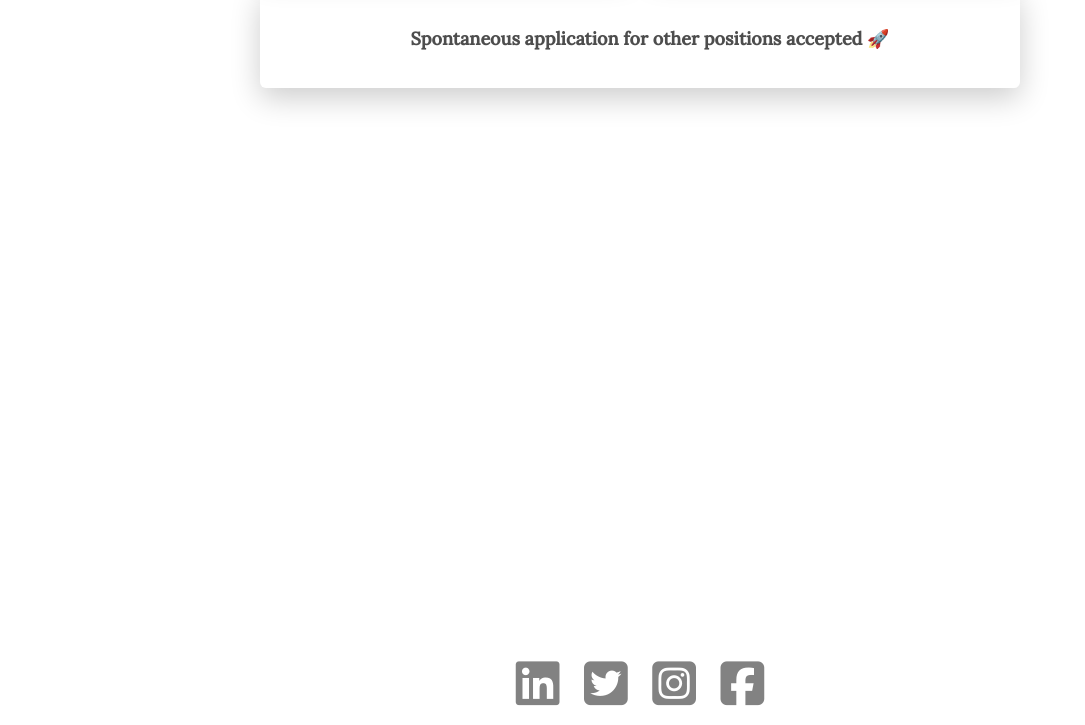
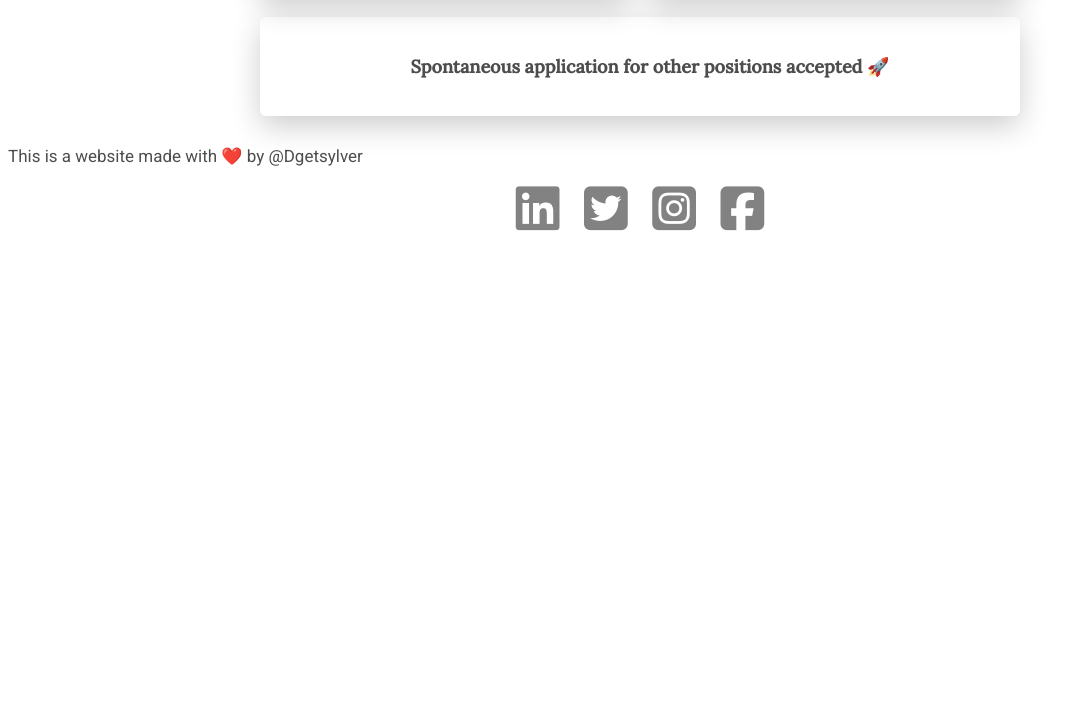
Before and after one commit to Dgetsylver/landing, a plain HTML site: page index.html in a window 1280 px wide. Shown: the part 1222-1947 px from the top of the page, without its empty margins (0-1085 px from the left). After the commit the page ends 1472 px from the top, so only its background shows below. Drawn offline with Linux system fonts and the light colour scheme; a script that the page names is missing.

Commit message:
Update index.html

```diff
--- a/index.html
+++ b/index.html
@@ -12,7 +12,7 @@
       <div class="container">
       <h1>SpaceWork</h1>
       <h2>Do you have the profile?</h2>
-      <a href="#apply-section" class="btn-grey">Apply now</a>
+      <button data-tf-slider="DYtnD5O1" data-tf-width="550" data-tf-iframe-props="title=Membership Application" data-tf-medium="snippet" style="all:unset;font-family:Helvetica,Arial,sans-serif;display:inline-block;max-width:100%;white-space:nowrap;overflow:hidden;text-overflow:ellipsis;background-color:#252832;color:#FFFFFF;font-size:20px;border-radius:25px;padding:0 33px;font-weight:bold;height:50px;cursor:pointer;line-height:50px;text-align:center;margin:0;text-decoration:none;">Apply Now</button><script src="//embed.typeform.com/next/embed.js"></script>
       </div>
     </div>
     <div class="container">
@@ -42,10 +42,9 @@
          <h3>Spontaneous application for other positions accepted 🚀</h3>
       </div>
      </div>
-      <div class="form" id="apply-section">
-        <div data-tf-widget="DYtnD5O1" data-tf-opacity="77" data-tf-iframe-props="title=Membership Application" data-tf-medium="snippet" style="width:700px;height:500px;"></div><script src="//embed.typeform.com/next/embed.js"></script>
    </div>
-   </div>
+   <div class="footer">
+      <p>This is a website made with ❤️ by @Dgetsylver</p>
     <ul class="list-inline">
       <li>
         <a href="https://www.linkedin.com/in/enzo-soyer/" target="_blank">
@@ -67,5 +66,6 @@
           <i class="fab fa-facebook-square"></i>
       </li>
      </ul>
+    </div>
   </body>
 </html>
```
Lines whose indentation alone changed are shown as unchanged.
